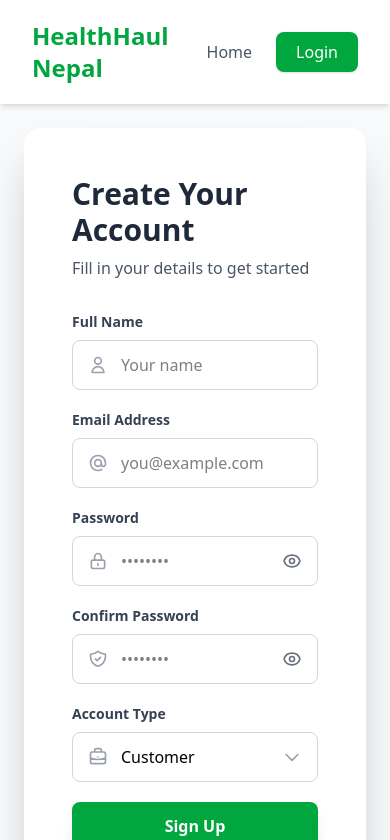
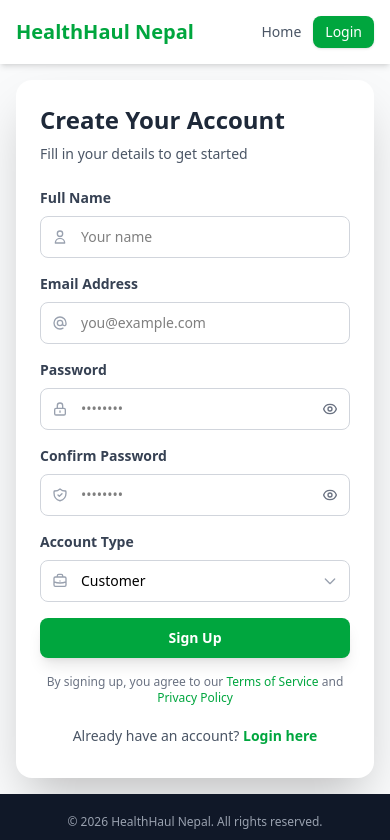
Before and after one commit to keshab-DOT/keshab-sigdel-health-haul-frontend, a React (Vite) app: page /signup in a window 390 px wide. Shown: the top 840 px of the page. Built offline with nearby package versions, Linux system fonts and the light colour scheme; no server answers.

Commit message:
singnup responsive ui

```diff
--- a/src/Pages/auth/Signup.jsx
+++ b/src/Pages/auth/Signup.jsx
@@ -45,11 +45,11 @@ export default function Signup() {
 
   const EyeIcon = ({ visible }) =>
     visible ? (
-      <svg className="w-5 h-5" fill="none" stroke="currentColor" viewBox="0 0 24 24">
+      <svg className="w-4 sm:w-5 h-4 sm:h-5" fill="none" stroke="currentColor" viewBox="0 0 24 24">
         <path strokeLinecap="round" strokeLinejoin="round" strokeWidth={2} d="M13.875 18.825A10.05 10.05 0 0112 19c-4.478 0-8.268-2.943-9.543-7a9.97 9.97 0 011.563-3.029m5.858.908a3 3 0 114.243 4.243M9.878 9.878l4.242 4.242M9.88 9.88l-3.29-3.29m7.532 7.532l3.29 3.29M3 3l3.59 3.59m0 0A9.953 9.953 0 0112 5c4.478 0 8.268 2.943 9.543 7a10.025 10.025 0 01-4.132 5.411m0 0L21 21" />
       </svg>
     ) : (
-      <svg className="w-5 h-5" fill="none" stroke="currentColor" viewBox="0 0 24 24">
+      <svg className="w-4 sm:w-5 h-4 sm:h-5" fill="none" stroke="currentColor" viewBox="0 0 24 24">
         <path strokeLinecap="round" strokeLinejoin="round" strokeWidth={2} d="M15 12a3 3 0 11-6 0 3 3 0 016 0z" />
         <path strokeLinecap="round" strokeLinejoin="round" strokeWidth={2} d="M2.458 12C3.732 7.943 7.523 5 12 5c4.478 0 8.268 2.943 9.542 7-1.274 4.057-5.064 7-9.542 7-4.477 0-8.268-2.943-9.542-7z" />
       </svg>
@@ -59,18 +59,18 @@ export default function Signup() {
     <div className="flex flex-col min-h-screen bg-gray-50">
 
       {/* NAVBAR */}
-      <nav className="flex justify-between items-center px-8 py-5 shadow-md bg-white">
+      <nav className="flex justify-between items-center px-4 sm:px-8 py-4 sm:py-5 shadow-md bg-white">
         <h1
-          className="font-bold text-green-600 text-2xl cursor-pointer hover:text-green-700 transition"
+          className="font-bold text-green-600 text-xl sm:text-2xl cursor-pointer hover:text-green-700 transition"
           onClick={() => navigate("/")}
         >
           HealthHaul Nepal
         </h1>
-        <div className="flex gap-6 items-center font-medium text-gray-600">
-          <Link to="/" className="hover:text-green-600 transition">Home</Link>
+        <div className="flex gap-3 sm:gap-6 items-center font-medium text-gray-600">
+          <Link to="/" className="hover:text-green-600 transition text-sm sm:text-base">Home</Link>
           <Link
             to="/login"
-            className="bg-green-600 text-white px-5 py-2 rounded-lg hover:bg-green-700 transition shadow-sm"
+            className="bg-green-600 text-white px-3 sm:px-5 py-1.5 sm:py-2 rounded-lg hover:bg-green-700 transition shadow-sm text-sm sm:text-base"
           >
             Login
           </Link>
@@ -78,8 +78,8 @@ export default function Signup() {
       </nav>
 
       {/* MAIN */}
-      <div className="flex-grow flex justify-center items-center p-6">
-        <div className="flex bg-white shadow-2xl rounded-2xl overflow-hidden max-w-5xl w-full">
+      <div className="flex-grow flex justify-center items-center p-4 sm:p-6">
+        <div className="flex bg-white shadow-2xl rounded-2xl overflow-hidden w-full max-w-5xl">
 
           {/* LEFT IMAGE */}
           <div className="hidden md:flex w-1/2 relative bg-gradient-to-br from-green-500 to-green-700">
@@ -93,36 +93,33 @@ export default function Signup() {
               }}
             />
             <div className="absolute inset-0 bg-gradient-to-t from-black/60 to-transparent" />
-            <div className="absolute bottom-10 left-10 right-10 text-white z-10">
-              <h2 className="text-4xl font-bold mb-3">Join HealthHaul Nepal</h2>
-              <p className="text-lg text-gray-200">Start your journey to convenient healthcare delivery</p>
+            <div className="absolute bottom-8 left-8 right-8 text-white z-10">
+              <h2 className="text-3xl lg:text-4xl font-bold mb-3">Join HealthHaul Nepal</h2>
+              <p className="text-base lg:text-lg text-gray-200">Start your journey to convenient healthcare delivery</p>
             </div>
           </div>
 
           {/* RIGHT FORM */}
-          <div className="w-full md:w-1/2 p-12 overflow-y-auto max-h-screen">
-            <div className="mb-8">
-              <h2 className="text-3xl font-bold mb-2 text-gray-800">Create Your Account</h2>
-              <p className="text-gray-600">Fill in your details to get started</p>
+          <div className="w-full md:w-1/2 p-6 sm:p-8 lg:p-12 overflow-y-auto">
+            <div className="mb-6 sm:mb-8">
+              <h2 className="text-2xl sm:text-3xl font-bold mb-2 text-gray-800">Create Your Account</h2>
+              <p className="text-gray-600 text-sm sm:text-base">Fill in your details to get started</p>
             </div>
 
-            <form onSubmit={submit} className="space-y-5">
+            <form onSubmit={submit} className="space-y-4 sm:space-y-5">
 
               {/* NAME */}
               <div>
                 <label className="block text-sm font-semibold text-gray-700 mb-2">Full Name</label>
                 <div className="relative">
-                  <div className="absolute inset-y-0 left-0 pl-4 flex items-center pointer-events-none">
-                    <svg className="w-5 h-5 text-gray-400" fill="none" stroke="currentColor" viewBox="0 0 24 24">
+                  <div className="absolute inset-y-0 left-0 pl-3 sm:pl-4 flex items-center pointer-events-none">
+                    <svg className="w-4 sm:w-5 h-4 sm:h-5 text-gray-400" fill="none" stroke="currentColor" viewBox="0 0 24 24">
                       <path strokeLinecap="round" strokeLinejoin="round" strokeWidth={2} d="M16 7a4 4 0 11-8 0 4 4 0 018 0zM12 14a7 7 0 00-7 7h14a7 7 0 00-7-7z" />
                     </svg>
                   </div>
                   <input
-                    name="name"
-                    placeholder="Your name"
-                    onChange={handleChange}
-                    required
-                    className="border border-gray-300 p-3 pl-12 w-full rounded-lg focus:outline-none focus:ring-2 focus:ring-green-500 focus:border-transparent transition"
+                    name="name" placeholder="Your name" onChange={handleChange} required
+                    className="border border-gray-300 p-2.5 sm:p-3 pl-10 sm:pl-12 w-full rounded-lg text-sm sm:text-base focus:outline-none focus:ring-2 focus:ring-green-500 focus:border-transparent transition"
                   />
                 </div>
               </div>
@@ -131,18 +128,14 @@ export default function Signup() {
               <div>
                 <label className="block text-sm font-semibold text-gray-700 mb-2">Email Address</label>
                 <div className="relative">
-                  <div className="absolute inset-y-0 left-0 pl-4 flex items-center pointer-events-none">
-                    <svg className="w-5 h-5 text-gray-400" fill="none" stroke="currentColor" viewBox="0 0 24 24">
+                  <div className="absolute inset-y-0 left-0 pl-3 sm:pl-4 flex items-center pointer-events-none">
+                    <svg className="w-4 sm:w-5 h-4 sm:h-5 text-gray-400" fill="none" stroke="currentColor" viewBox="0 0 24 24">
                       <path strokeLinecap="round" strokeLinejoin="round" strokeWidth={2} d="M16 12a4 4 0 10-8 0 4 4 0 008 0zm0 0v1.5a2.5 2.5 0 005 0V12a9 9 0 10-9 9m4.5-1.206a8.959 8.959 0 01-4.5 1.207" />
                     </svg>
                   </div>
                   <input
-                    name="email"
-                    type="email"
-                    placeholder="you@example.com"
-                    onChange={handleChange}
-                    required
-                    className="border border-gray-300 p-3 pl-12 w-full rounded-lg focus:outline-none focus:ring-2 focus:ring-green-500 focus:border-transparent transition"
+                    name="email" type="email" placeholder="you@example.com" onChange={handleChange} required
+                    className="border border-gray-300 p-2.5 sm:p-3 pl-10 sm:pl-12 w-full rounded-lg text-sm sm:text-base focus:outline-none focus:ring-2 focus:ring-green-500 focus:border-transparent transition"
                   />
                 </div>
               </div>
@@ -151,21 +144,18 @@ export default function Signup() {
               <div>
                 <label className="block text-sm font-semibold text-gray-700 mb-2">Password</label>
                 <div className="relative">
-                  <div className="absolute inset-y-0 left-0 pl-4 flex items-center pointer-events-none">
-                    <svg className="w-5 h-5 text-gray-400" fill="none" stroke="currentColor" viewBox="0 0 24 24">
+                  <div className="absolute inset-y-0 left-0 pl-3 sm:pl-4 flex items-center pointer-events-none">
+                    <svg className="w-4 sm:w-5 h-4 sm:h-5 text-gray-400" fill="none" stroke="currentColor" viewBox="0 0 24 24">
                       <path strokeLinecap="round" strokeLinejoin="round" strokeWidth={2} d="M12 15v2m-6 4h12a2 2 0 002-2v-6a2 2 0 00-2-2H6a2 2 0 00-2 2v6a2 2 0 002 2zm10-10V7a4 4 0 00-8 0v4h8z" />
                     </svg>
                   </div>
                   <input
-                    name="password"
-                    type={visibleFields.pass ? "text" : "password"}
-                    placeholder="••••••••"
-                    onChange={handleChange}
-                    required
-                    className="border border-gray-300 p-3 pl-12 pr-12 w-full rounded-lg focus:outline-none focus:ring-2 focus:ring-green-500 focus:border-transparent transition"
+                    name="password" type={visibleFields.pass ? "text" : "password"}
+                    placeholder="••••••••" onChange={handleChange} required
+                    className="border border-gray-300 p-2.5 sm:p-3 pl-10 sm:pl-12 pr-10 sm:pr-12 w-full rounded-lg text-sm sm:text-base focus:outline-none focus:ring-2 focus:ring-green-500 focus:border-transparent transition"
                   />
                   <button type="button" onClick={() => toggleVisibility("pass")}
-                    className="absolute right-4 top-1/2 -translate-y-1/2 text-gray-500 hover:text-green-600 transition">
+                    className="absolute right-3 sm:right-4 top-1/2 -translate-y-1/2 text-gray-500 hover:text-green-600 transition">
                     <EyeIcon visible={visibleFields.pass} />
                   </button>
                 </div>
@@ -175,46 +165,41 @@ export default function Signup() {
               <div>
                 <label className="block text-sm font-semibold text-gray-700 mb-2">Confirm Password</label>
                 <div className="relative">
-                  <div className="absolute inset-y-0 left-0 pl-4 flex items-center pointer-events-none">
-                    <svg className="w-5 h-5 text-gray-400" fill="none" stroke="currentColor" viewBox="0 0 24 24">
+                  <div className="absolute inset-y-0 left-0 pl-3 sm:pl-4 flex items-center pointer-events-none">
+                    <svg className="w-4 sm:w-5 h-4 sm:h-5 text-gray-400" fill="none" stroke="currentColor" viewBox="0 0 24 24">
                       <path strokeLinecap="round" strokeLinejoin="round" strokeWidth={2} d="M9 12l2 2 4-4m5.618-4.016A11.955 11.955 0 0112 2.944a11.955 11.955 0 01-8.618 3.04A12.02 12.02 0 003 9c0 5.591 3.824 10.29 9 11.622 5.176-1.332 9-6.03 9-11.622 0-1.042-.133-2.052-.382-3.016z" />
                     </svg>
                   </div>
                   <input
-                    name="confirmPassword"
-                    type={visibleFields.confirm ? "text" : "password"}
-                    placeholder="••••••••"
-                    onChange={handleChange}
-                    required
-                    className="border border-gray-300 p-3 pl-12 pr-12 w-full rounded-lg focus:outline-none focus:ring-2 focus:ring-green-500 focus:border-transparent transition"
+                    name="confirmPassword" type={visibleFields.confirm ? "text" : "password"}
+                    placeholder="••••••••" onChange={handleChange} required
+                    className="border border-gray-300 p-2.5 sm:p-3 pl-10 sm:pl-12 pr-10 sm:pr-12 w-full rounded-lg text-sm sm:text-base focus:outline-none focus:ring-2 focus:ring-green-500 focus:border-transparent transition"
                   />
                   <button type="button" onClick={() => toggleVisibility("confirm")}
-                    className="absolute right-4 top-1/2 -translate-y-1/2 text-gray-500 hover:text-green-600 transition">
+                    className="absolute right-3 sm:right-4 top-1/2 -translate-y-1/2 text-gray-500 hover:text-green-600 transition">
                     <EyeIcon visible={visibleFields.confirm} />
                   </button>
                 </div>
               </div>
 
-              {/* ROLE - UPPERCASE VALUES */}
+              {/* ROLE */}
               <div>
                 <label className="block text-sm font-semibold text-gray-700 mb-2">Account Type</label>
                 <div className="relative">
-                  <div className="absolute inset-y-0 left-0 pl-4 flex items-center pointer-events-none">
-                    <svg className="w-5 h-5 text-gray-400" fill="none" stroke="currentColor" viewBox="0 0 24 24">
+                  <div className="absolute inset-y-0 left-0 pl-3 sm:pl-4 flex items-center pointer-events-none">
+                    <svg className="w-4 sm:w-5 h-4 sm:h-5 text-gray-400" fill="none" stroke="currentColor" viewBox="0 0 24 24">
                       <path strokeLinecap="round" strokeLinejoin="round" strokeWidth={2} d="M21 13.255A23.931 23.931 0 0112 15c-3.183 0-6.22-.62-9-1.745M16 6V4a2 2 0 00-2-2h-4a2 2 0 00-2 2v2m4 6h.01M5 20h14a2 2 0 002-2V8a2 2 0 00-2-2H5a2 2 0 00-2 2v10a2 2 0 002 2z" />
                     </svg>
                   </div>
                   <select
-                    name="role"
-                    onChange={handleChange}
-                    value={formData.role}
-                    className="border border-gray-300 p-3 pl-12 w-full rounded-lg bg-white focus:outline-none focus:ring-2 focus:ring-green-500 focus:border-transparent transition appearance-none cursor-pointer"
+                    name="role" onChange={handleChange} value={formData.role}
+                    className="border border-gray-300 p-2.5 sm:p-3 pl-10 sm:pl-12 w-full rounded-lg bg-white text-sm sm:text-base focus:outline-none focus:ring-2 focus:ring-green-500 focus:border-transparent transition appearance-none cursor-pointer"
                   >
                     <option value="USER">Customer</option>
                     <option value="PHARMACY">Pharmacy</option>
                   </select>
-                  <div className="absolute inset-y-0 right-0 pr-4 flex items-center pointer-events-none">
-                    <svg className="w-5 h-5 text-gray-400" fill="none" stroke="currentColor" viewBox="0 0 24 24">
+                  <div className="absolute inset-y-0 right-0 pr-3 sm:pr-4 flex items-center pointer-events-none">
+                    <svg className="w-4 sm:w-5 h-4 sm:h-5 text-gray-400" fill="none" stroke="currentColor" viewBox="0 0 24 24">
                       <path strokeLinecap="round" strokeLinejoin="round" strokeWidth={2} d="M19 9l-7 7-7-7" />
                     </svg>
                   </div>
@@ -223,25 +208,24 @@ export default function Signup() {
 
               {/* ERROR */}
               {error && (
-                <div className="bg-red-50 border border-red-200 text-red-700 px-4 py-3 rounded-lg flex items-center gap-2">
-                  <svg className="w-5 h-5 flex-shrink-0" fill="currentColor" viewBox="0 0 20 20">
+                <div className="bg-red-50 border border-red-200 text-red-700 px-3 sm:px-4 py-2.5 sm:py-3 rounded-lg flex items-center gap-2">
+                  <svg className="w-4 sm:w-5 h-4 sm:h-5 flex-shrink-0" fill="currentColor" viewBox="0 0 20 20">
                     <path fillRule="evenodd" d="M10 18a8 8 0 100-16 8 8 0 000 16zM8.707 7.293a1 1 0 00-1.414 1.414L8.586 10l-1.293 1.293a1 1 0 101.414 1.414L10 11.414l1.293 1.293a1 1 0 001.414-1.414L11.414 10l1.293-1.293a1 1 0 00-1.414-1.414L10 8.586 8.707 7.293z" clipRule="evenodd" />
                   </svg>
-                  <span className="text-sm">{error}</span>
+                  <span className="text-xs sm:text-sm">{error}</span>
                 </div>
               )}
 
               {/* SUBMIT */}
               <button
-                type="submit"
-                disabled={loading}
-                className="bg-green-600 hover:bg-green-700 w-full text-white py-3 rounded-lg font-bold transition-all shadow-lg hover:shadow-xl transform hover:-translate-y-0.5 disabled:opacity-50 disabled:cursor-not-allowed disabled:transform-none"
+                type="submit" disabled={loading}
+                className="bg-green-600 hover:bg-green-700 w-full text-white py-2.5 sm:py-3 rounded-lg font-bold text-sm sm:text-base transition-all shadow-lg hover:shadow-xl transform hover:-translate-y-0.5 disabled:opacity-50 disabled:cursor-not-allowed disabled:transform-none"
               >
                 {loading ? (
                   <div className="flex items-center justify-center gap-2">
-                    <svg className="animate-spin h-5 w-5 text-white" xmlns="http://www.w3.org/2000/svg" fill="none" viewBox="0 0 24 24">
+                    <svg className="animate-spin h-4 sm:h-5 w-4 sm:w-5 text-white" fill="none" viewBox="0 0 24 24">
                       <circle className="opacity-25" cx="12" cy="12" r="10" stroke="currentColor" strokeWidth="4" />
-                      <path className="opacity-75" fill="currentColor" d="M4 12a8 8 0 018-8V0C5.373 0 0 5.373 0 12h4zm2 5.291A7.962 7.962 0 014 12H0c0 3.042 1.135 5.824 3 7.938l3-2.647z" />
+                      <path className="opacity-75" fill="currentColor" d="M4 12a8 8 0 018-8V0C5.373 0 0 5.373 0 12zm2 5.291A7.962 7.962 0 014 12H0c0 3.042 1.135 5.824 3 7.938l3-2.647z" />
                     </svg>
                     <span>Creating account...</span>
                   </div>
@@ -256,8 +240,8 @@ export default function Signup() {
               </p>
             </form>
 
-            <div className="mt-6 text-center pb-4">
-              <p className="text-gray-600">
+            <div className="mt-5 sm:mt-6 text-center pb-2">
+              <p className="text-gray-600 text-sm sm:text-base">
                 Already have an account?{" "}
                 <Link to="/login" className="text-green-600 hover:text-green-700 font-semibold">Login here</Link>
               </p>
@@ -266,8 +250,8 @@ export default function Signup() {
         </div>
       </div>
 
-      <footer className="bg-gray-900 text-white text-center py-6">
-        <p className="text-gray-400 text-sm">© {new Date().getFullYear()} HealthHaul Nepal. All rights reserved.</p>
+      <footer className="bg-gray-900 text-white text-center py-5 sm:py-6">
+        <p className="text-gray-400 text-xs sm:text-sm">© {new Date().getFullYear()} HealthHaul Nepal. All rights reserved.</p>
       </footer>
     </div>
   );
```
